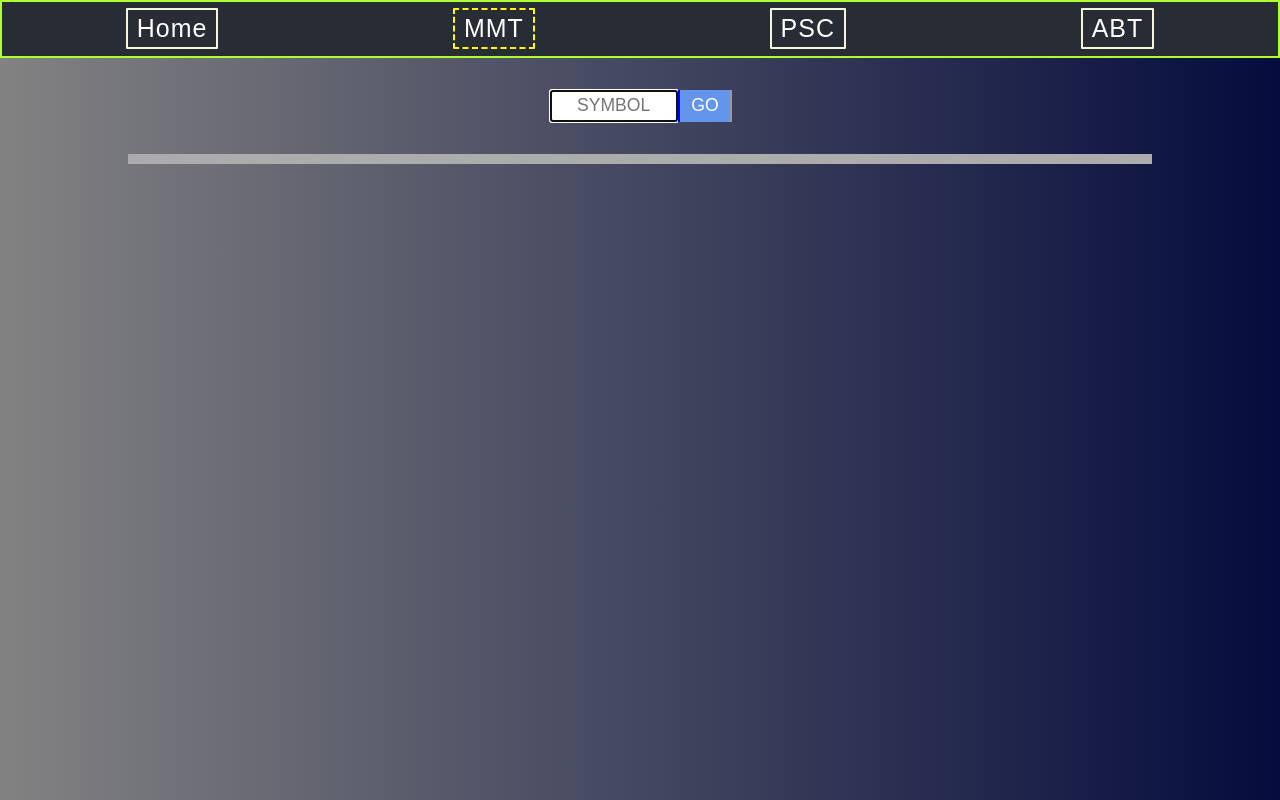
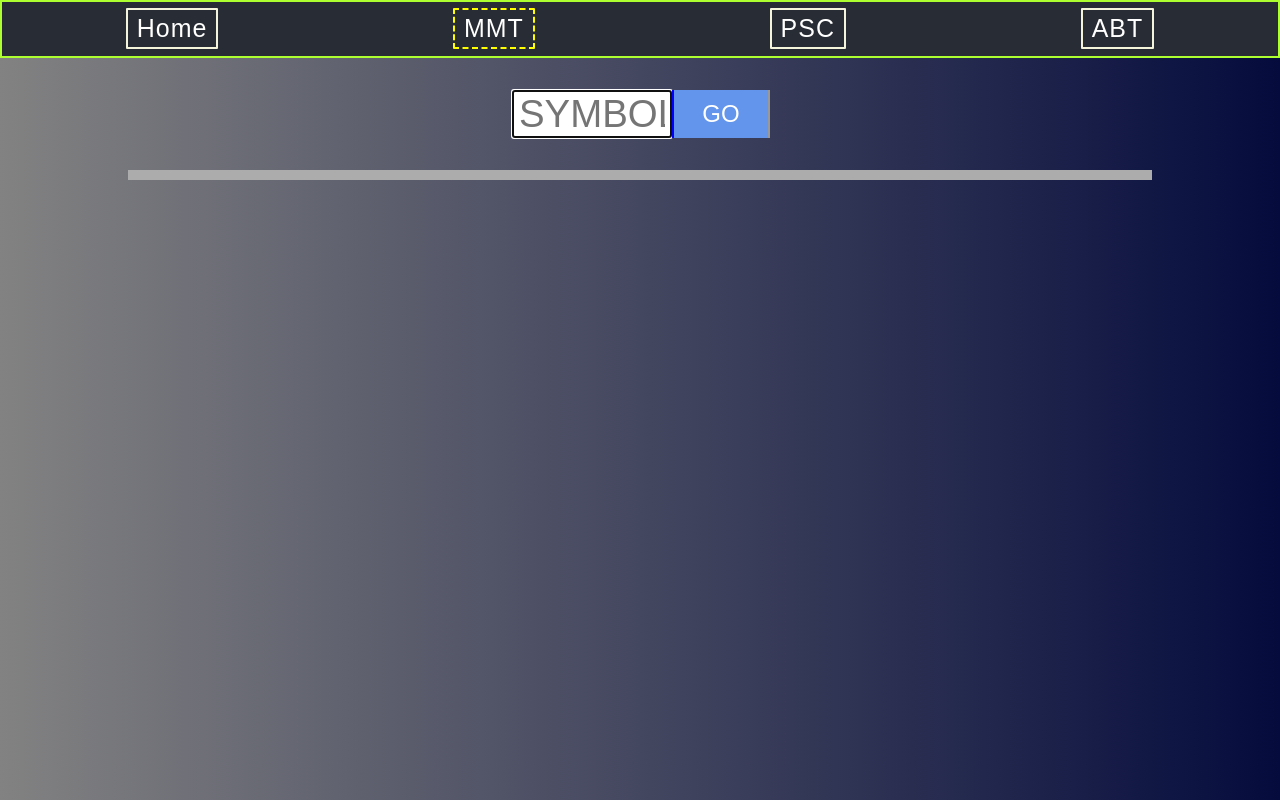
Before and after one commit to gHashFlyer/dhlva, a React (Create React App) app: page /trend in a window 1280 px wide. Built offline with nearby package versions, Linux system fonts and the light colour scheme.

Commit message:
text size of trend form input

```diff
--- a/src/pages/Trend.css
+++ b/src/pages/Trend.css
@@ -33,16 +33,16 @@
 }
 
 
-.trend-form-input{
+input[type=text].trend-form-input{
   margin:0;
   padding:5px;
-  font-size: 2rem;
+  font-size: 2.4rem;
   text-align: center;
-  height:2rem;
+  height:3rem;
   float:left;
-  width:8rem;
+  width:10rem;
   font-family:Arial, Helvetica, sans-serif;
-  font-size:1.1rem;
+
   text-transform: uppercase;
   /* border: none; */
 
@@ -51,8 +51,8 @@
   font-family:Arial, Helvetica, sans-serif;
   background-color: cornflowerblue;
   color: white;
-  font-size: 1.1rem;
-  height:2rem;
+  font-size: 1.5rem;
+  height:3rem;
   padding:5px;
   padding-top: 2px;
   padding-bottom: 2px;;
@@ -60,7 +60,7 @@
   border:none;
   border-left:2px solid blue;
   box-shadow: 2px 0px #999;
-  width:3em;
+  width:4em;
 }
 
 .trend-form-button:hover{
```
